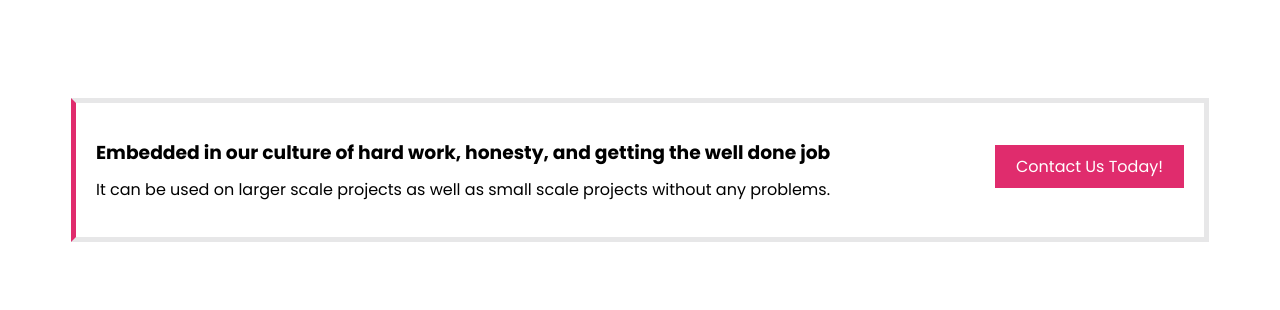
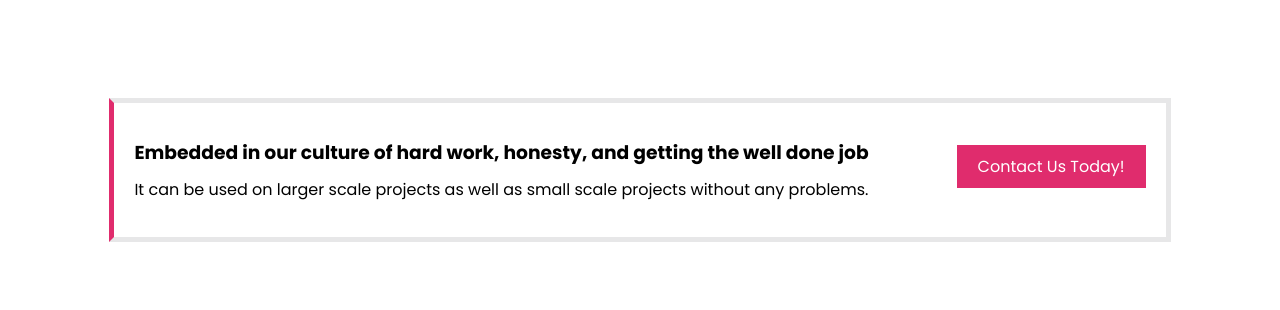
Before and after one commit to itzrizvi/football-responsive-template, a plain HTML site: page index.html in a window 1280 px wide. Shown: the part 4122-4432 px from the top of the page. Drawn offline with Linux system fonts and the light colour scheme.

Commit message:
call to action width changed

```diff
--- a/css/style.css
+++ b/css/style.css
@@ -407,7 +407,7 @@ section.copahighlights {
 /* Call To Action Style Starts Here*/
 
 section.call-to-action {
-    width: 85%;
+    width: 79%;
     margin: auto;
     margin-top: 70px;
     margin-bottom: 40px;
```
